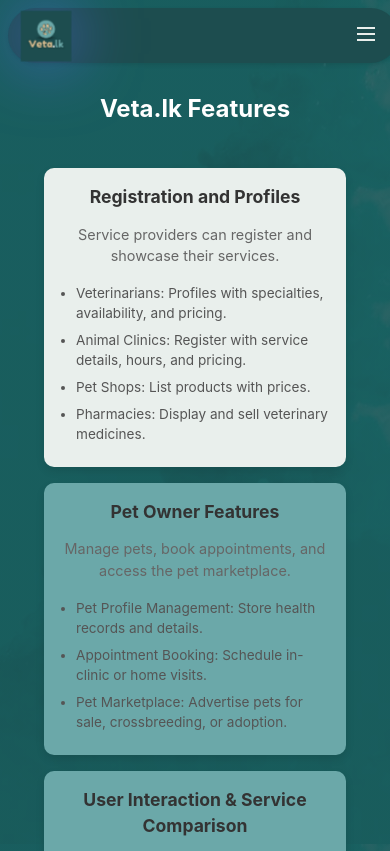
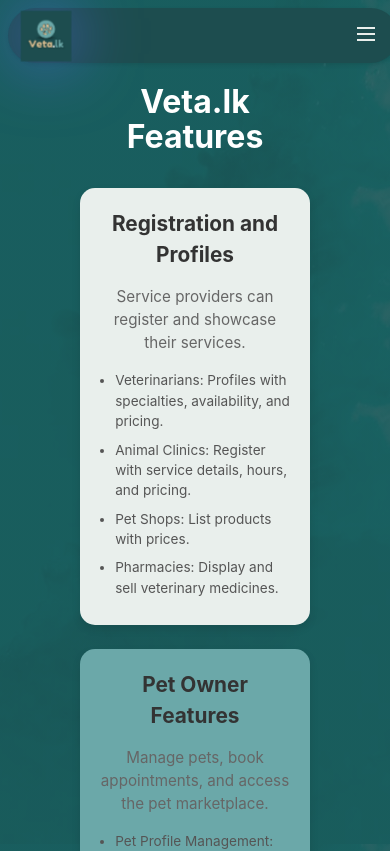
Before and after one commit to Govini2003/veta-app-marketing-site, a React (Vite) app: page /features in a window 390 px wide. Shown: the top 851 px of the page. Built offline with nearby package versions, Linux system fonts and the light colour scheme.

Commit message:
Update feature  Co-authored-by: Govini Rajapakse <govinirajapakse2003@gmail.com>

```diff
--- a/src/pages/Features.css
+++ b/src/pages/Features.css
@@ -14,7 +14,7 @@
 
   .features-grid {
     display: grid;
-    grid-template-columns: repeat(2, 1fr);
+    grid-template-columns: repeat(2, 1fr); /* 2 columns */
     gap: 2rem;
     padding: 0 2rem;
     max-width: 1200px;
@@ -22,17 +22,32 @@
   }
 
   .feature-card {
-    background: #fff;
+    background: #fff; /* Default background */
     border-radius: 10px;
     padding: 1.5rem;
     box-shadow: 0 4px 8px rgba(0, 0, 0, 0.1);
     transition: transform 0.3s ease, box-shadow 0.3s ease;
+    position: relative;
+    border-radius: 15px;
   }
 
-  .feature-card:hover {
-    box-shadow: 0 8px 16px rgba(0, 0, 0, 0.2);
+  .feature-card::before {
+    content: "";
+    position: absolute;
+    top: -3px;
+    left: -3px;
+    right: -3px;
+    bottom: -3px;
+    background: linear-gradient(45deg, #E9EFEC, #6BA8A9, #357376);
+    border-radius: 18px; /* Ensures round corners */
+    z-index: -1;
   }
 
+  .feature-card:hover::before {
+    filter: brightness(1.2);
+  }
+
+  /* Assign specific colors to each card */
   .feature-card:nth-child(1) {
     background-color: #E9EFEC;
   }
@@ -73,50 +88,29 @@
     margin-bottom: 0.5rem;
   }
 
-  /* Tablet Responsive Styles */
-  @media screen and (max-width: 1024px) {
+
+  @media (max-width: 768px) {
     .features-container {
-      padding: 3rem 2rem;
+      padding: 2rem;
     }
 
     .features-title {
       font-size: 2rem;
+      margin-bottom: 1.5rem;
     }
 
     .features-grid {
+      grid-template-columns: 1fr; /* Single column for mobile */
       gap: 1.5rem;
       padding: 0 1rem;
     }
 
-    .feature-title {
-      font-size: 1.3rem;
-    }
-  }
-
-  /* Mobile Responsive Styles */
-  @media screen and (max-width: 768px) {
-    .features-container {
-      padding: 2rem 1rem;
-    }
-
-    .features-title {
-      font-size: 1.8rem;
-      margin-bottom: 1.5rem;
-    }
-
-    .features-grid {
-      grid-template-columns: 1fr;
-      gap: 1.5rem;
-      padding: 0;
-    }
-
     .feature-card {
-      padding: 1.25rem;
+      padding: 1.2rem;
     }
 
     .feature-title {
-      font-size: 1.2rem;
-      margin-bottom: 0.8rem;
+      font-size: 1.3rem;
     }
 
     .feature-description {
@@ -124,44 +118,10 @@
     }
 
     .feature-items {
-      padding-left: 1.25rem;
+      padding-left: 1rem;
     }
 
     .feature-item {
       font-size: 0.85rem;
-      margin-bottom: 0.4rem;
     }
   }
-
-  /* Small Mobile Devices */
-  @media screen and (max-width: 480px) {
-    .features-container {
-      padding: 1.5rem 0.75rem;
-    }
-
-    .features-title {
-      font-size: 1.5rem;
-      margin-bottom: 1rem;
-      padding: 30px;
-    }
-
-    .features-grid {
-      gap: 1rem;
-    }
-
-    .feature-card {
-      padding: 1rem;
-    }
-
-    .feature-title {
-      font-size: 1.1rem;
-    }
-
-    .feature-description {
-      font-size: 0.9rem;
-    }
-
-    .feature-items {
-      padding-left: 1rem;
-    }
-  }
```
